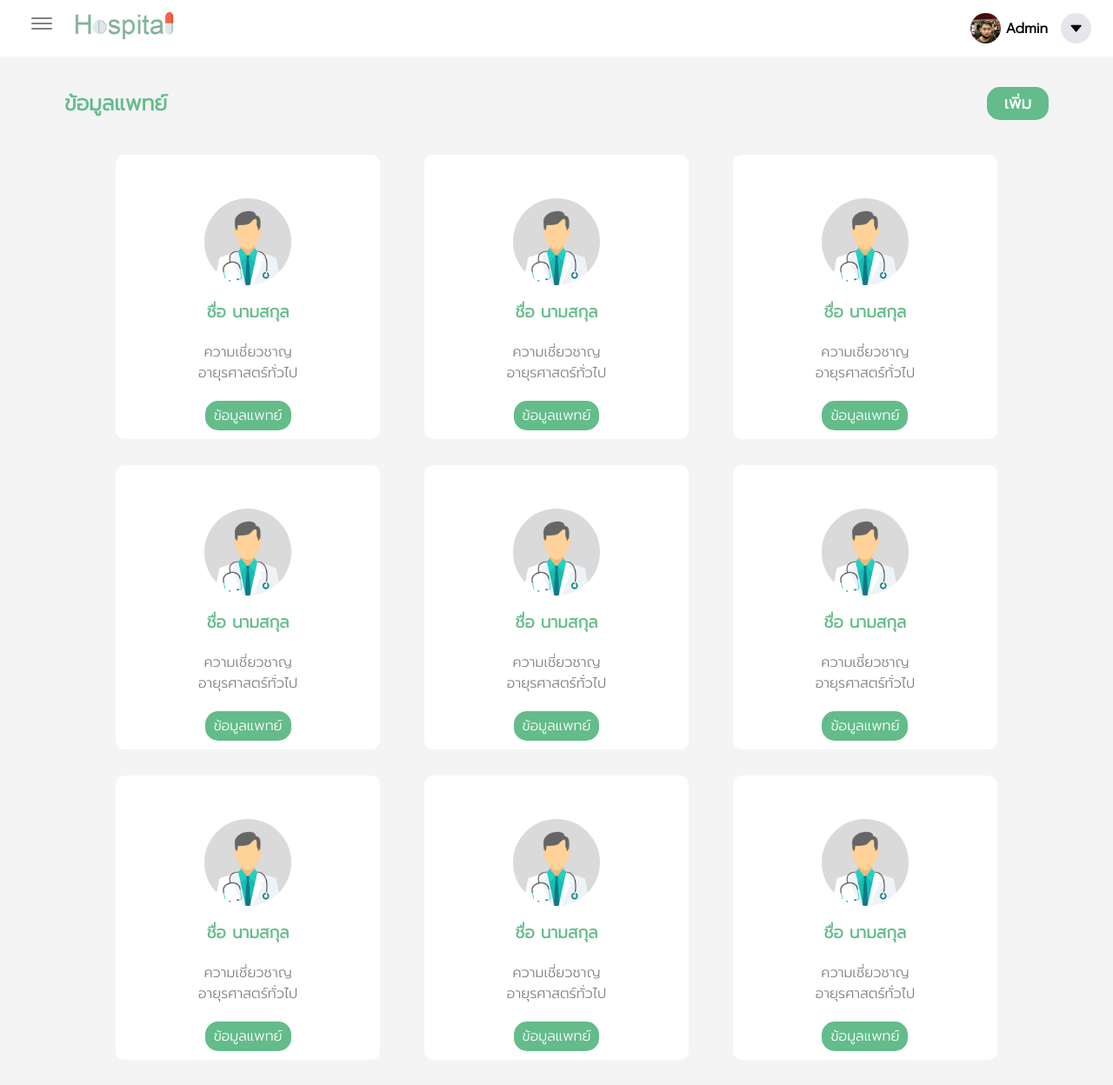
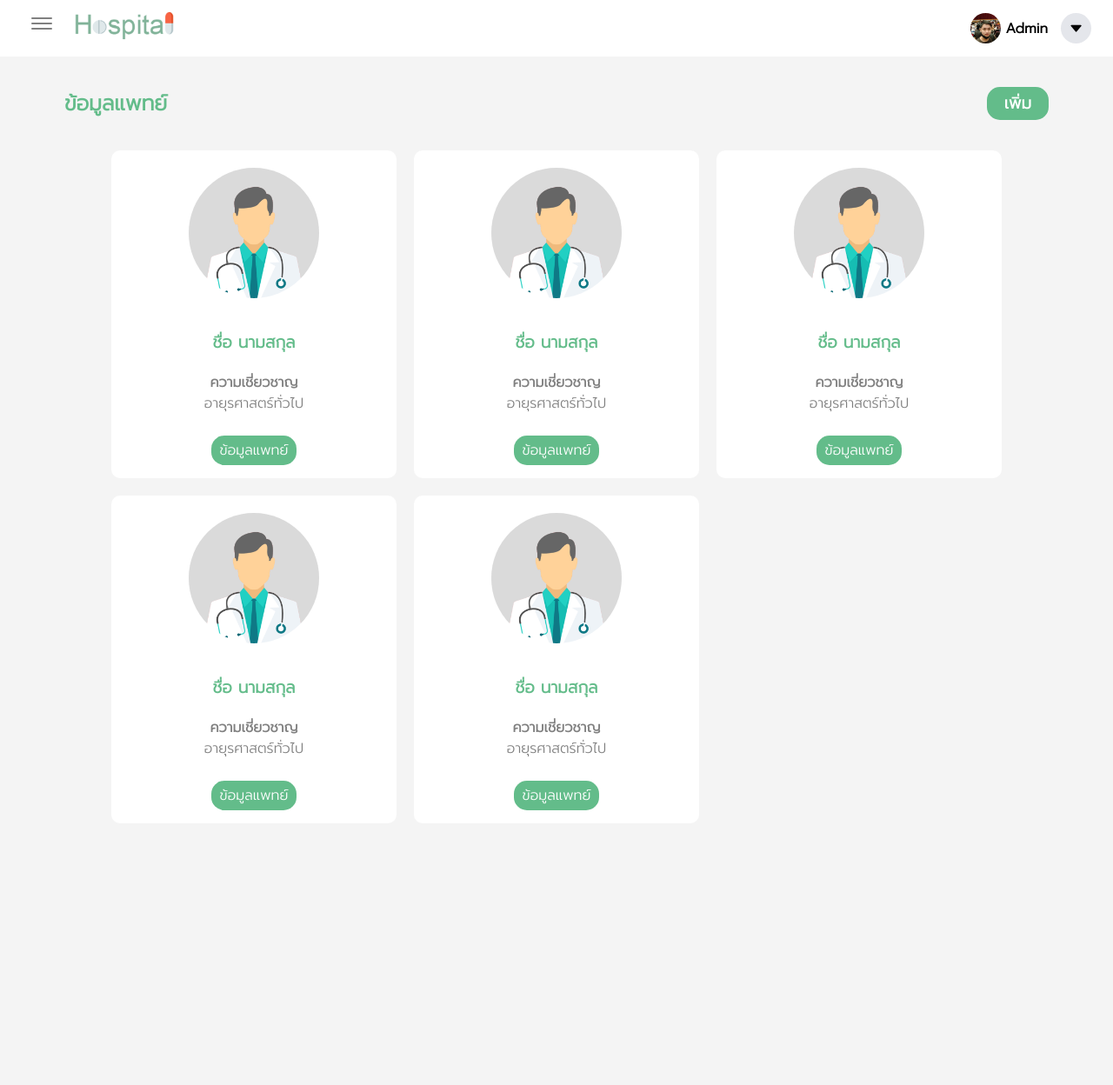
Before and after one commit to yoki31/FPPY.github.io, a Django app: page /mdoctor in a window 1280 px wide. Shown: the top 1248 px of the page at 87% size. Run offline with Django 3.2, Linux system fonts and the light colour scheme.

Commit message:
bug fixes mdoctor.html

```diff
--- a/doctors/templates/doctors/mdoctor.html
+++ b/doctors/templates/doctors/mdoctor.html
@@ -2,130 +2,77 @@
 {% load static %}
 
 {% block head %}
-    <link rel="Stylesheet" href="{% static 'css/style-doctor.css' %}">
+<link rel="Stylesheet" href="{% static 'css/style-mhor.css' %}">
 {% endblock %}
 
 {% block content %}
 
-    <div class="header-doctor-menu">
+    <div class="header-mhor-menu">
         <h2>ข้อมูลแพทย์</h2>
         <a href="#"><h3>เพิ่ม</h3></a>
     </div>
 
-    <div class="doctor-card-area-all">
-        <div class="row">
-            <div class="doctor-card">
+    <div class="mhor-card-area-all">
+        <div class="mhor-card">
             <img src="{% static 'images/person.jpg' %}">
             <div class="news-topic">
                 <h3>ชื่อ นามสกุล</h3>
             </div>
             <div class="details">
-                    <p>ความเชี่ยวชาญ</p>
+                <p class="bold">ความเชี่ยวชาญ</p>
                 <p>อายุรศาสตร์ทั่วไป</p>
             </div>
             <a href="{% url 'doctors:edithealthblog' %}" class="read-more">ข้อมูลแพทย์</a>
         </div>
 
-            <div class="doctor-card">
+        <div class="mhor-card">
             <img src="{% static 'images/person.jpg' %}">
             <div class="news-topic">
                 <h3>ชื่อ นามสกุล</h3>
             </div>
             <div class="details">
-                    <p>ความเชี่ยวชาญ</p>
+                <p class="bold">ความเชี่ยวชาญ</p>
                 <p>อายุรศาสตร์ทั่วไป</p>
             </div>
             <a href="{% url 'doctors:edithealthblog' %}" class="read-more">ข้อมูลแพทย์</a>
         </div>
 
-            <div class="doctor-card">
+        <div class="mhor-card">
             <img src="{% static 'images/person.jpg' %}">
             <div class="news-topic">
                 <h3>ชื่อ นามสกุล</h3>
             </div>
             <div class="details">
-                    <p>ความเชี่ยวชาญ</p>
+                <p class="bold">ความเชี่ยวชาญ</p>
                 <p>อายุรศาสตร์ทั่วไป</p>
             </div>
             <a href="{% url 'doctors:edithealthblog' %}" class="read-more">ข้อมูลแพทย์</a>
         </div>
-        </div>
 
-        <div class="row">
-            <div class="doctor-card">
+        <div class="mhor-card">
             <img src="{% static 'images/person.jpg' %}">
             <div class="news-topic">
                 <h3>ชื่อ นามสกุล</h3>
             </div>
             <div class="details">
-                    <p>ความเชี่ยวชาญ</p>
+                <p class="bold">ความเชี่ยวชาญ</p>
                 <p>อายุรศาสตร์ทั่วไป</p>
             </div>
             <a href="{% url 'doctors:edithealthblog' %}" class="read-more">ข้อมูลแพทย์</a>
         </div>
 
-            <div class="doctor-card">
+        <div class="mhor-card">
             <img src="{% static 'images/person.jpg' %}">
             <div class="news-topic">
                 <h3>ชื่อ นามสกุล</h3>
             </div>
             <div class="details">
-                    <p>ความเชี่ยวชาญ</p>
+                <p class="bold">ความเชี่ยวชาญ</p>
                 <p>อายุรศาสตร์ทั่วไป</p>
             </div>
             <a href="{% url 'doctors:edithealthblog' %}" class="read-more">ข้อมูลแพทย์</a>
         </div>
 
-            <div class="doctor-card">
-                <img src="{% static 'images/person.jpg' %}">
-                <div class="news-topic">
-                    <h3>ชื่อ นามสกุล</h3>
-                </div>
-                <div class="details">
-                    <p>ความเชี่ยวชาญ</p>
-                    <p>อายุรศาสตร์ทั่วไป</p>
-                </div>
-                <a href="{% url 'doctors:edithealthblog' %}" class="read-more">ข้อมูลแพทย์</a>
-            </div>
-        </div>
-
-        <div class="row">
-            <div class="doctor-card">
-                <img src="{% static 'images/person.jpg' %}">
-                <div class="news-topic">
-                    <h3>ชื่อ นามสกุล</h3>
-                </div>
-                <div class="details">
-                    <p>ความเชี่ยวชาญ</p>
-                    <p>อายุรศาสตร์ทั่วไป</p>
-                </div>
-                <a href="{% url 'doctors:edithealthblog' %}" class="read-more">ข้อมูลแพทย์</a>
-            </div>
-
-            <div class="doctor-card">
-                <img src="{% static 'images/person.jpg' %}">
-                <div class="news-topic">
-                    <h3>ชื่อ นามสกุล</h3>
-                </div>
-                <div class="details">
-                    <p>ความเชี่ยวชาญ</p>
-                    <p>อายุรศาสตร์ทั่วไป</p>
-                </div>
-                <a href="{% url 'doctors:edithealthblog' %}" class="read-more">ข้อมูลแพทย์</a>
-            </div>
-
-            <div class="doctor-card">
-                <img src="{% static 'images/person.jpg' %}">
-                <div class="news-topic">
-                    <h3>ชื่อ นามสกุล</h3>
-                </div>
-                <div class="details">
-                    <p>ความเชี่ยวชาญ</p>
-                    <p>อายุรศาสตร์ทั่วไป</p>
-                </div>
-                <a href="{% url 'doctors:edithealthblog' %}" class="read-more">ข้อมูลแพทย์</a>
-            </div>
-        </div>
     </div>
 
 {% endblock %}
--- a/static/css/style-doctor.css
+++ /dev/null
@@ -1,80 +0,0 @@
-@import url("https://fonts.googleapis.com/css2?family=Prompt:wght@300&display=swap");
-/* mhealthblog and uhealthblog and healthblog and mnews and unews and news */
-.area-content {
-  background-color: #f4f4f4;
-  display: flex;
-  height: 91vh;
-  width: 100%;
-  overflow: hidden;
-  overflow-y: scroll;
-  justify-content: flex-start;
-  align-items: center;
-  text-align: center;
-  flex-direction: column; }
-  .area-content .header-doctor-menu {
-    display: flex;
-    margin: 15px;
-    width: 90%;
-    justify-content: space-between;
-    align-items: center;
-    text-align: center;
-    padding: 10px; }
-    .area-content .header-doctor-menu h2 {
-      color: #63bc8a; }
-    .area-content .header-doctor-menu a {
-      position: relative;
-      display: inline-block;
-      padding: 5px 20px;
-      background: #63bc8a;
-      color: white;
-      border-radius: 15px;
-      text-decoration: none;
-      margin-top: 10px;
-      margin-bottom: 10px;
-      transition: 100ms; }
-    .area-content .header-doctor-menu a:hover {
-      background: #56cc89; }
-  .area-content .doctor-card-area-all {
-    width: 80%;
-    display: flex;
-    flex-direction: column;
-    justify-content: space-between;
-    align-items: center;
-    text-align: center; }
-    .area-content .doctor-card-area-all .row {
-      width: 100%;
-      margin-bottom: 20px;
-      padding: 5px;
-      display: flex;
-      justify-content: space-between; }
-      .area-content .doctor-card-area-all .row .doctor-card {
-        width: 30%;
-        background-color: white;
-        border-radius: 10px;
-        overflow: hidden; }
-        .area-content .doctor-card-area-all .row .doctor-card img {
-          margin-top: 50px;
-          border-radius: 50px;
-          width: 100px;
-          height: 100px; }
-        .area-content .doctor-card-area-all .row .doctor-card .news-topic {
-          color: #63bc8a;
-          padding: 10px; }
-        .area-content .doctor-card-area-all .row .doctor-card .details {
-          color: gray;
-          padding: 10px; }
-        .area-content .doctor-card-area-all .row .doctor-card .read-more {
-          position: relative;
-          display: inline-block;
-          padding: 5px 10px;
-          background: #63bc8a;
-          color: white;
-          border-radius: 15px;
-          text-decoration: none;
-          margin-top: 10px;
-          margin-bottom: 10px;
-          transition: 100ms; }
-        .area-content .doctor-card-area-all .row .doctor-card .read-more:hover {
-          background: #56cc89; }
-
-/*# sourceMappingURL=style-doctor.css.map */
--- /dev/null
+++ b/static/css/style-mhor.css
@@ -0,0 +1,74 @@
+@import url("https://fonts.googleapis.com/css2?family=Prompt:wght@300&display=swap");
+/* mhealthblog and uhealthblog and healthblog and mnews and unews and news */
+.area-content {
+  background-color: #f4f4f4;
+  display: flex;
+  height: 91vh;
+  width: 100%;
+  overflow: hidden;
+  overflow-y: scroll;
+  justify-content: flex-start;
+  align-items: center;
+  text-align: center;
+  flex-direction: column; }
+  .area-content .header-mhor-menu {
+    display: flex;
+    margin: 15px;
+    width: 90%;
+    justify-content: space-between;
+    align-items: center;
+    text-align: center;
+    padding: 10px; }
+    .area-content .header-mhor-menu h2 {
+      color: #63bc8a; }
+    .area-content .header-mhor-menu a {
+      position: relative;
+      display: inline-block;
+      padding: 5px 20px;
+      background: #63bc8a;
+      color: white;
+      border-radius: 15px;
+      text-decoration: none;
+      margin-top: 10px;
+      margin-bottom: 10px;
+      transition: 100ms; }
+    .area-content .header-mhor-menu a:hover {
+      background: #56cc89; }
+  .area-content .mhor-card-area-all {
+    margin: 0 auto;
+    width: 80%;
+    margin-bottom: 20px;
+    display: grid;
+    grid-template-columns: repeat(3, 1fr);
+    gap: 20px; }
+    .area-content .mhor-card-area-all .mhor-card {
+      background-color: white;
+      border-radius: 10px;
+      overflow: hidden; }
+      .area-content .mhor-card-area-all .mhor-card img {
+        width: 150px;
+        height: 150px;
+        border-radius: 75px;
+        margin: 20px; }
+      .area-content .mhor-card-area-all .mhor-card .news-topic {
+        color: #63bc8a;
+        padding: 10px; }
+      .area-content .mhor-card-area-all .mhor-card .details {
+        color: gray;
+        padding: 10px; }
+        .area-content .mhor-card-area-all .mhor-card .details .bold {
+          font-weight: bold; }
+      .area-content .mhor-card-area-all .mhor-card .read-more {
+        position: relative;
+        display: inline-block;
+        padding: 5px 10px;
+        background: #63bc8a;
+        color: white;
+        border-radius: 15px;
+        text-decoration: none;
+        margin: 15px;
+        transition: 100ms; }
+      .area-content .mhor-card-area-all .mhor-card .read-more:hover {
+        background: #56cc89; }
+
+/*# sourceMappingURL=style-mhor.css.map */
--- a/static/scss/style-doctor.scss
+++ /dev/null
@@ -1,117 +0,0 @@
-@import url('https://fonts.googleapis.com/css2?family=Prompt:wght@300&display=swap');
-
-/* mhealthblog and uhealthblog and healthblog and mnews and unews and news */
-
-// $BGcolor:#63bc8a;
-$BGcolor:#f4f4f4;
-$Cardcolor:white;
-$labelcolor:#F2DC99;
-$Topiccolor: #63bc8a;
-// * {
-//     margin: 0;
-//     padding: 0;
-//     box-sizing: border-box;
-//     font-family: 'Prompt', sans-serif;
-// }
-
-.area-content {
-    background-color: $BGcolor;
-    display: flex;
-    height: 91vh;
-    width: 100%;
-    overflow: hidden;
-    overflow-y: scroll;
-    justify-content: flex-start;
-    align-items: center;
-    text-align: center;
-    // position: relative;
-    flex-direction: column;
-
-    .header-doctor-menu {
-        display: flex;
-        margin: 15px;
-        width: 90%;
-        justify-content: space-between;
-        align-items: center;
-        text-align: center;
-        padding: 10px;
-        h2 {
-            color: $Topiccolor;
-        }
-        a {
-            position: relative;
-            display: inline-block;
-            padding: 5px 20px;
-            background: $Topiccolor;
-            color: $Cardcolor;
-            border-radius: 15px;
-            text-decoration: none;
-            margin-top: 10px;
-            margin-bottom: 10px;
-            transition: 100ms;
-        }
-
-        a:hover {
-            background: #56cc89;
-        }
-    }
-
-    .doctor-card-area-all {
-        width: 80%;
-        display: flex;
-        flex-direction: column;
-        justify-content: space-between;
-        align-items: center;
-        text-align: center;
-        // background-color: rgb(177, 138, 216);
-        .row {
-            width: 100%;
-            // height: 350px;
-            margin-bottom: 20px;
-            padding: 5px;
-            // background-color: pink;
-            display: flex;
-            justify-content: space-between;
-            .doctor-card {
-                width: 30%;
-                background-color: $Cardcolor;
-                border-radius: 10px;
-                overflow: hidden;
-                img {
-                    margin-top: 50px;
-                    border-radius: 50px;
-                    width: 100px;
-                    height: 100px;
-                }
-
-                .news-topic {
-                    color: $Topiccolor;
-                    padding: 10px;
-                }
-
-                .details {
-                    color: gray;
-                    padding: 10px;
-                }
-
-                .read-more {
-                    position: relative;
-                    display: inline-block;
-                    padding: 5px 10px;
-                    background: $Topiccolor;
-                    color: $Cardcolor;
-                    border-radius: 15px;
-                    text-decoration: none;
-                    margin-top: 10px;
-                    margin-bottom: 10px;
-                    transition: 100ms;
-                }
-
-                .read-more:hover {
-                    background: #56cc89;
-                }
-
-            }
-        }
-    }
-}
--- /dev/null
+++ b/static/scss/style-mhor.scss
@@ -0,0 +1,168 @@
+@import url('https://fonts.googleapis.com/css2?family=Prompt:wght@300&display=swap');
+
+/* mhealthblog and uhealthblog and healthblog and mnews and unews and news */
+
+// $BGcolor:#63bc8a;
+$BGcolor:#f4f4f4;
+$Cardcolor:white;
+$labelcolor:#F2DC99;
+$Topiccolor: #63bc8a;
+// * {
+//     margin: 0;
+//     padding: 0;
+//     box-sizing: border-box;
+//     font-family: 'Prompt', sans-serif;
+// }
+
+.area-content {
+    background-color: $BGcolor;
+    display: flex;
+    height: 91vh;
+    width: 100%;
+    overflow: hidden;
+    overflow-y: scroll;
+    justify-content: flex-start;
+    align-items: center;
+    text-align: center;
+    // position: relative;
+    flex-direction: column;
+
+    .header-mhor-menu {
+        display: flex;
+        margin: 15px;
+        width: 90%;
+        justify-content: space-between;
+        align-items: center;
+        text-align: center;
+        padding: 10px;
+        h2 {
+            color: $Topiccolor;
+        }
+        a {
+            position: relative;
+            display: inline-block;
+            padding: 5px 20px;
+            background: $Topiccolor;
+            color: $Cardcolor;
+            border-radius: 15px;
+            text-decoration: none;
+            margin-top: 10px;
+            margin-bottom: 10px;
+            transition: 100ms;
+        }
+
+        a:hover {
+            background: #56cc89;
+        }
+    }
+
+    .mhor-card-area-all {
+        // width: 80%;
+        // // display: flex;
+        // display: grid;
+        // grid-template-columns: repeat(3, 1fr);
+        // grid-auto-rows: 100px;
+        // // flex-direction: column;
+        // // justify-content: space-between;
+        // align-items: center;
+        // text-align: center;
+        // padding: 10px;
+        // background-color: rgb(177, 138, 216);
+        margin: 0 auto;
+        width: 80%;
+        margin-bottom: 20px;
+        display: grid;
+        grid-template-columns: repeat(3,1fr);
+        gap: 20px;
+        // background-color: rgb(177, 138, 216);
+
+        .mhor-card {
+            background-color: $Cardcolor;
+            border-radius: 10px;
+            overflow: hidden;
+
+            img {
+                width: 150px;
+                height: 150px;
+                border-radius: 75px;
+                margin: 20px;
+            }
+
+            .news-topic {
+                color: $Topiccolor;
+                padding: 10px;
+            }
+
+            .details {
+                color: gray;
+                padding: 10px;
+
+                .bold {
+                    font-weight: bold;
+                }
+            }
+
+            .read-more {
+                position: relative;
+                display: inline-block;
+                padding: 5px 10px;
+                background: $Topiccolor;
+                color: $Cardcolor;
+                border-radius: 15px;
+                text-decoration: none;
+                margin: 15px;
+                transition: 100ms;
+            }
+
+            .read-more:hover {
+                background: #56cc89;
+            }
+
+        // .row {
+        //     width: 100%;
+        //     // height: 350px;
+        //     margin-bottom: 20px;
+        //     padding: 5px;
+        //     // background-color: pink;
+        //     display: flex;
+        //     justify-content: space-between;
+        //     .news-card {
+        //         width: 30%;
+        //         background-color: $Cardcolor;
+        //         border-radius: 10px;
+        //         overflow: hidden;
+        //         img {
+        //             width: 100%;
+        //         }
+
+        //         .news-topic {
+        //             color: $Topiccolor;
+        //             padding: 10px;
+        //         }
+
+        //         .details {
+        //             color: gray;
+        //             padding: 10px;
+        //         }
+
+        //         .read-more {
+        //             position: relative;
+        //             display: inline-block;
+        //             padding: 5px 10px;
+        //             background: $Topiccolor;
+        //             color: $Cardcolor;
+        //             border-radius: 15px;
+        //             text-decoration: none;
+        //             margin-top: 10px;
+        //             margin-bottom: 10px;
+        //             transition: 100ms;
+        //         }
+
+        //         .read-more:hover {
+        //             background: #56cc89;
+        //         }
+
+        //     }
+        }
+    }
+}
```
Also changed, not shown: 2 other files. Lines whose indentation alone changed are shown as unchanged.
